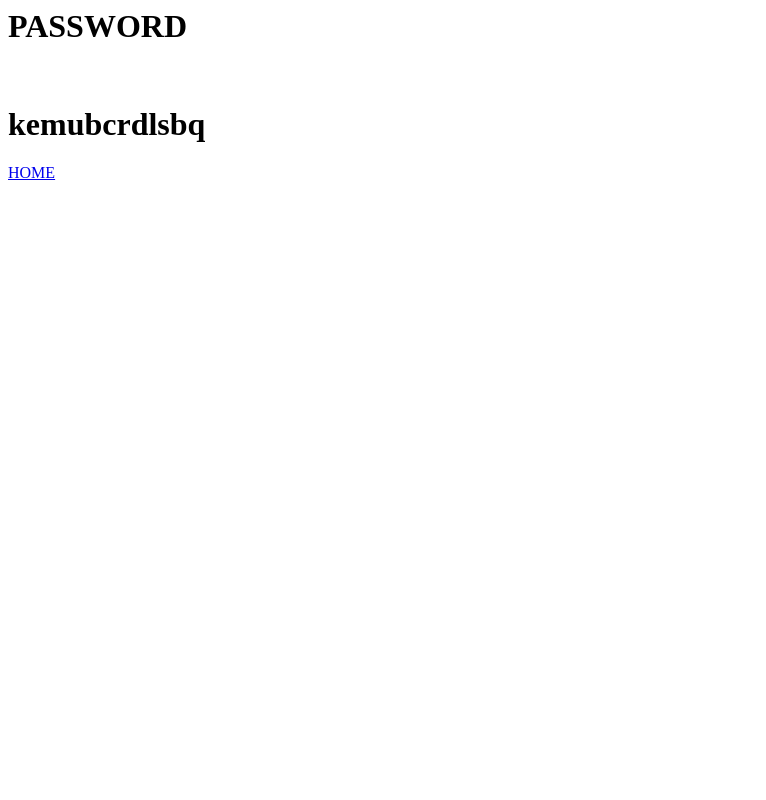
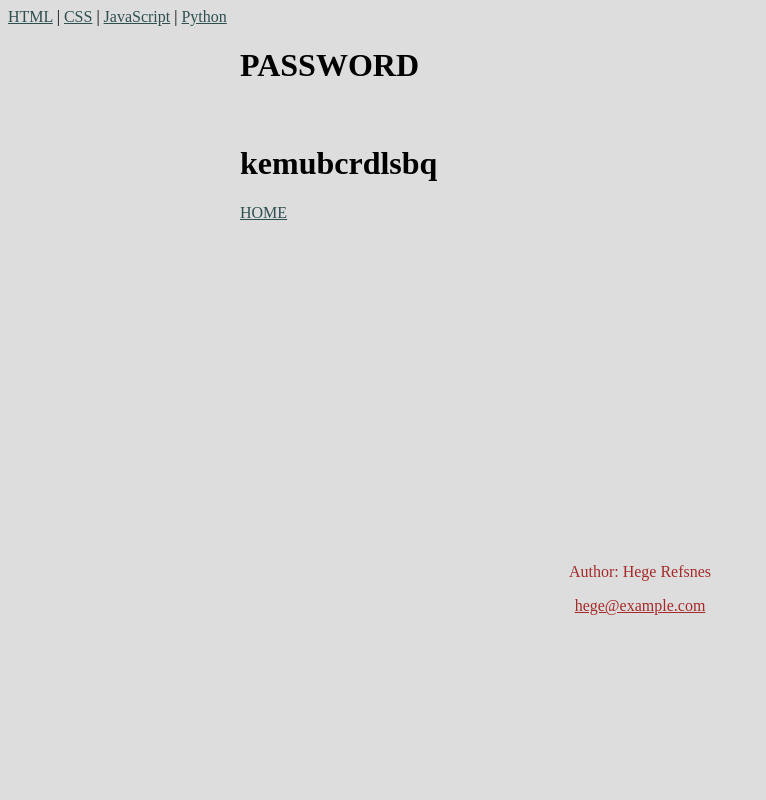
Before and after one commit to Gertrudekapllan/main_project, a Django app: page /password/ in a window 1280 px wide. Shown: the whole page, without its empty margins (0-766 px from the left). Run offline with Django 3.2, Linux system fonts and the light colour scheme.

Commit message:
same files were added. base html and css

```diff
--- /dev/null
+++ b/password_generation/static/style.css
@@ -0,0 +1,18 @@
+body {
+    background-color: #dddddd;
+}
+body a {
+    color: darkslategray;
+}
+.page {
+    width: 800px;
+    margin: 0 auto;
+    min-height: 500px;
+}
+footer {
+    text-align: center;
+    color: brown;
+}
+footer a {
+    color: brown;
+}
--- /dev/null
+++ b/password_generation/templates/password_generation/base.html
@@ -0,0 +1,11 @@
+<html>
+<head>
+    <title>{% block title %} {% endblock %}</title>
+    {% load static %}
+    <link rel='stylesheet' href="{% static 'style.css' %}" type='text/css'>
+</head>
+<body>
+
+{% block content %}{% endblock content %}
+</body>
+</html>
--- a/password_generation/templates/password_generation/password.html
+++ b/password_generation/templates/password_generation/password.html
@@ -1,4 +1,21 @@
-<h1>PASSWORD</h1>
-<br>
-<h1>{{ password }}</h1>
-<a href="{% url 'home' %}">HOME</a>
+{% extends 'password_generation/base.html' %}
+{% block content %}
+<header class="navigation">
+    <nav>
+        <a href="/html/">HTML</a> |
+        <a href="/css/">CSS</a> |
+        <a href="/js/">JavaScript</a> |
+        <a href="/python/">Python</a>
+    </nav>
+</header>
+<div class="page page-home">
+    <h1>PASSWORD</h1>
+    <br>
+    <h1>{{ password }}</h1>
+    <a href="{% url 'home' %}">HOME</a>
+</div>
+<footer>
+    <p>Author: Hege Refsnes</p>
+    <p><a href="mailto:hege@example.com">hege@example.com</a></p>
+</footer>
+{% endblock %}
```
Also changed, not shown: main_project/settings.py (+7 -3 lines), password_generation/templates/password_generation/home.html (+20 -3 lines).
